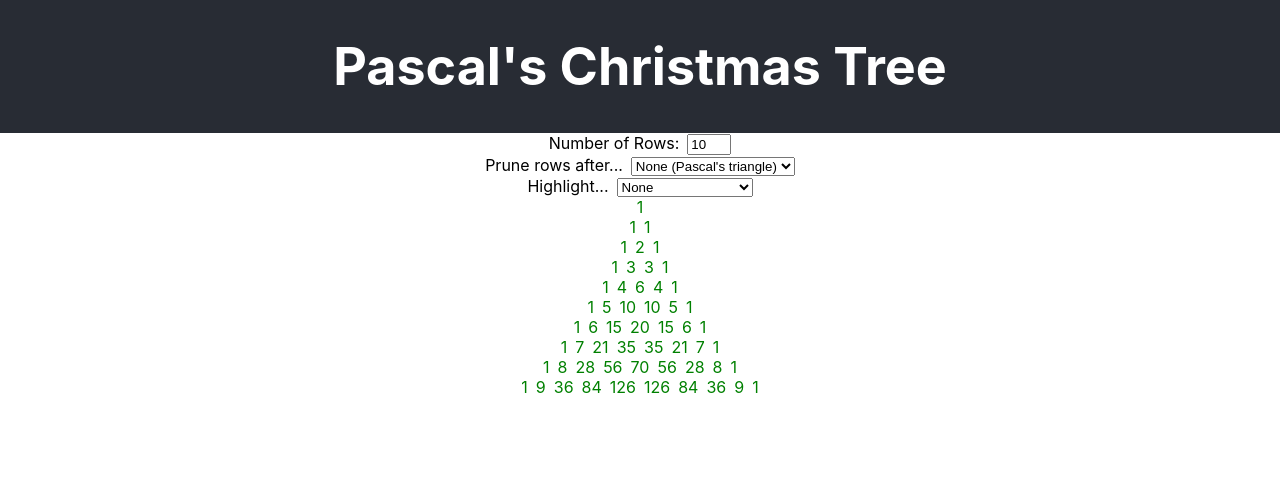
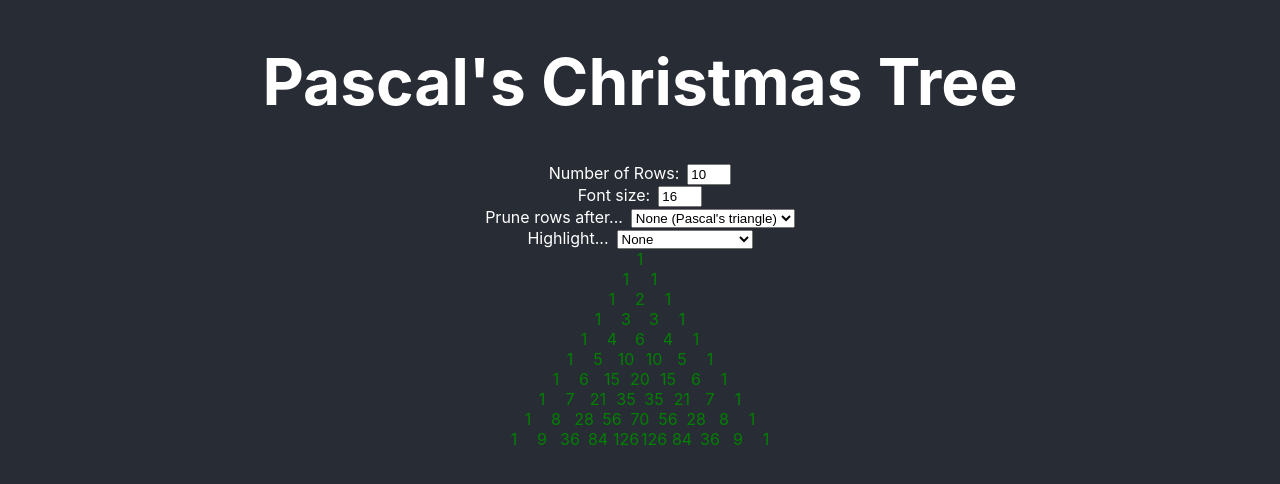
Before and after one commit to RobOwenKing/pascals_xmas_tree, a React (Create React App) app: page / in a window 1280 px wide. Shown: the top 484 px of the page. Built offline with nearby package versions, Linux system fonts and the light colour scheme.

Commit message:
feat: User-settable font-size and better styling overall

```diff
--- a/src/App.css
+++ b/src/App.css
@@ -1,16 +1,14 @@
+body {
+  background-color: #282c34;
+  color: white;
+}
+
 .App {
   text-align: center;
 }
 
-.App-header {
-  background-color: #282c34;
-  min-height: 15vh;
-  display: flex;
-  flex-direction: column;
-  align-items: center;
-  justify-content: center;
-  font-size: calc(10px + 2vmin);
-  color: white;
+h1 {
+  font-size: 4rem;
 }
 
 .App-link {
@@ -18,7 +16,13 @@
 }
 
 .entry {
-  margin: auto 4px;
+  align-items: center;
+  box-sizing: border-box;
+  display: inline-flex;
+  justify-content: center;
+  overflow: hidden;
+  height: 20px;
+  width: 28px;
 }
 
 .entry.red {
--- a/src/App.js
+++ b/src/App.js
@@ -9,6 +9,7 @@ import useInput from './hooks/useInput.js';
 
 const App = () => {
   const [tree, setTree] = useState([]);
+  const fontSizeInPixels = useInput('number', 16);
   const numberOfRows = useInput('number', 10);
 
   const rowOption = useInput('', rowTestOptions[0].value);
@@ -16,6 +17,8 @@ const App = () => {
 
   const highlightOption = useInput('', highlightTestOptions[0].value);
   const [highlightTest, setHighlightTest] = useState(highlightTestOptions[0]);
+
+  const [treeStyle, setTreeStyle] = useState({ fontSize: 16 });
 
   const calculateNewRow = (previousRow) => {
     return previousRow.slice(0, previousRow.length - 1)
@@ -54,6 +57,10 @@ const App = () => {
     setTree(generateTree());
   }, [numberOfRows.value, rowTest]);
 
+  useEffect(() => {
+    setTreeStyle({ fontSize: fontSizeInPixels.value + 'px' });
+  }, [fontSizeInPixels.value]);
+
   const rows = tree.map((row, index) =>
     <Row values={row} key={index} highlightTest={highlightTest} />
   );
@@ -68,6 +75,10 @@ const App = () => {
           <div>
             <label htmlFor="rows">Number of Rows:</label>
             <input id="rows" {...numberOfRows} min="1" />
+          </div>
+          <div>
+            <label htmlFor="font-size">Font size:</label>
+            <input id="font-size" {...fontSizeInPixels} min="1" max="20" />
           </div>
           <div>
             <label htmlFor="row-option">Prune rows after...</label>
@@ -86,7 +97,9 @@ const App = () => {
             </select>
           </div>
         </form>
-        { rows }
+        <div style={treeStyle}>
+          { rows }
+        </div>
       </article>
     </div>
   );
```
